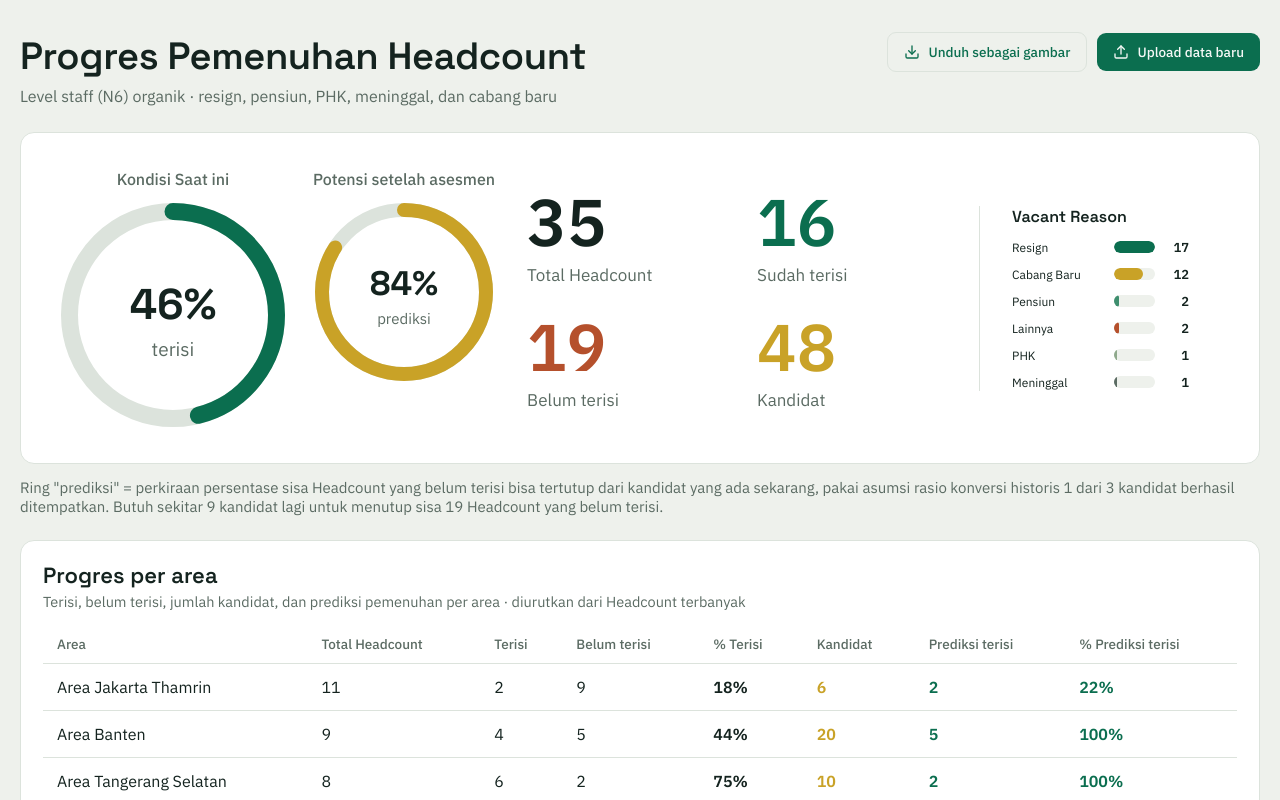
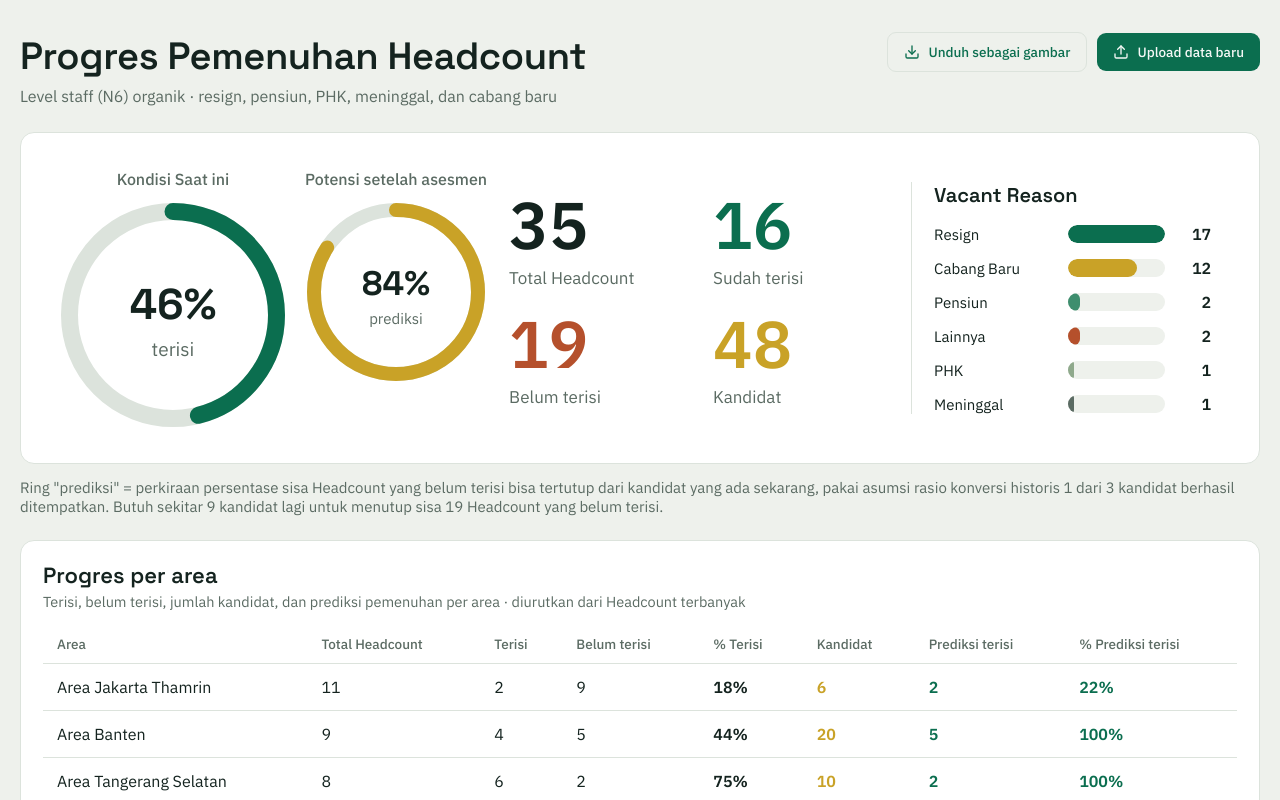
Before and after one commit to regional4jakarta1/replacementpegawai, a React (Vite) app: page / in a window 1280 px wide. Shown: the top 800 px of the page. Built offline with nearby package versions, Linux system fonts and the light colour scheme; no server answers; the database is empty.

Commit message:
Add files via upload

```diff
--- a/src/App.jsx
+++ b/src/App.jsx
@@ -397,16 +397,16 @@ export default function App() {
       clone.querySelectorAll('.hc-vacant-reason').forEach((el) => {
         el.style.borderLeft = '1px solid #DCE3DC';
         el.style.borderTop = 'none';
-        el.style.paddingLeft = '32px';
+        el.style.paddingLeft = '22px';
         el.style.paddingTop = '0';
         el.style.width = 'auto';
       });
       clone.querySelectorAll('.hc-chips').forEach((el) => {
         el.style.flexDirection = 'row';
-        el.style.width = '420px';
+        el.style.width = '380px';
       });
       clone.querySelectorAll('.hc-chip').forEach((el) => {
-        el.style.width = '190px';
+        el.style.width = '176px';
       });
       clone.style.margin = '0';
       // Lepas batas lebar card SEBELUM diukur, biar pengukuran di bawah
--- a/src/styles.css
+++ b/src/styles.css
@@ -95,7 +95,7 @@ h1, h2, .hc-numeric {
 .hc-hero {
   display: flex;
   align-items: center;
-  gap: 32px;
+  gap: 22px;
   background: var(--card);
   border: 1px solid var(--border);
   border-radius: 14px;
@@ -106,48 +106,48 @@ h1, h2, .hc-numeric {
 .hc-hero-top {
   display: flex;
   align-items: center;
-  gap: 32px;
+  gap: 22px;
   flex-wrap: wrap;
 }
 .hc-vacant-reason {
   border-left: 1px solid var(--border);
-  padding-left: 32px;
-  min-width: 210px;
+  padding-left: 22px;
+  min-width: 300px;
 }
 .hc-vacant-reason-title {
   font-family: 'Space Grotesk', sans-serif;
-  font-size: 16px;
+  font-size: 20px;
   font-weight: 600;
   color: var(--ink);
-  margin: 0 0 12px 0;
+  margin: 0 0 16px 0;
 }
-.hc-bar-list { display: flex; flex-direction: column; gap: 10px; }
-.hc-bar-row { display: flex; align-items: center; gap: 10px; }
-.hc-bar-label { width: 92px; flex-shrink: 0; font-size: 12px; color: var(--ink); }
+.hc-bar-list { display: flex; flex-direction: column; gap: 14px; }
+.hc-bar-row { display: flex; align-items: center; gap: 14px; }
+.hc-bar-label { width: 120px; flex-shrink: 0; font-size: 15px; color: var(--ink); }
 .hc-bar-track {
   flex: 1;
-  height: 12px;
+  height: 18px;
   background: var(--canvas);
-  border-radius: 8px;
+  border-radius: 9px;
   overflow: hidden;
 }
 .hc-bar-fill {
   height: 100%;
-  border-radius: 8px;
+  border-radius: 9px;
   transition: width 0.7s cubic-bezier(0.4, 0, 0.2, 1);
 }
 .hc-bar-value {
-  width: 24px;
+  width: 32px;
   flex-shrink: 0;
   text-align: right;
   font-weight: 700;
-  font-size: 13px;
+  font-size: 16px;
   color: var(--ink);
 }
 .hc-rings {
   display: flex;
   align-items: flex-start;
-  gap: 28px;
+  gap: 20px;
   flex-wrap: wrap;
 }
 .hc-ring-block {
@@ -178,11 +178,11 @@ h1, h2, .hc-numeric {
   display: flex;
   flex-wrap: wrap;
   align-content: center;
-  row-gap: 24px;
-  column-gap: 40px;
-  width: 420px;
+  row-gap: 18px;
+  column-gap: 28px;
+  width: 380px;
 }
-.hc-chip { width: 190px; }
+.hc-chip { width: 176px; }
 .hc-chip-value {
   display: block;
   font-size: 66px;
```
